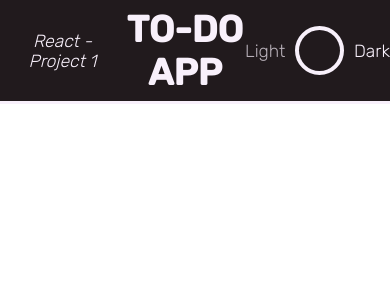
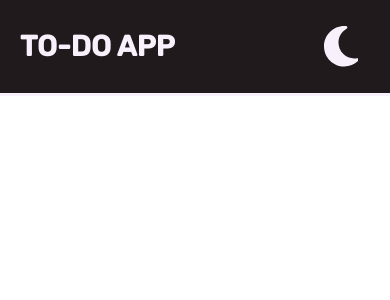
Before and after one commit to omar-ezeldin/react-todo-app, a React (Vite) app: page / in a window 390 px wide. Shown: the top 300 px of the page. Built offline with nearby package versions, Linux system fonts and the light colour scheme.

Commit message:
Added Mobile Mode to Header
- Added a mobile mode for the header

```diff
--- a/src/App.css
+++ b/src/App.css
@@ -103,3 +103,45 @@
 .mode-inner-circle.dark {background-color: var(--black); margin-left: auto;}
 
 .mode-text.inactive {opacity: 0.7;}
+
+/* Mobile Toggle */
+
+.mobile-toggle {
+  display: none;
+}
+
+.sun {
+  fill: var(--black);
+  height: 100%;
+}
+
+.moon {
+  fill: var(--white);
+  height: 100%;
+}
+
+@media screen and (max-width: 700px) {
+
+  nav {
+    height: 11vh;
+  }
+
+  .nav-sub-title {
+    display: none;
+  }
+
+  .nav-title {
+    font-size: 1.8rem;
+  }
+
+  .mode-toggle {
+    display: none;
+  }
+
+  .mobile-toggle {
+    display: flex;
+    height: 50%;
+    aspect-ratio: 1/1;
+    align-items: center;
+  }
+}
--- a/src/components/Header.jsx
+++ b/src/components/Header.jsx
@@ -1,4 +1,4 @@
-import { useTheme, useThemeUpdate } from "../context/themeContext"
+import { useTheme } from "../context/themeContext"
 import { ModeToggle } from "./modeToggle"
 
 export function Header() {
@@ -7,8 +7,8 @@
 
     return (
         <nav className={darkTheme ? "dark" : "light"}>
-            <h3 className="nav-sub-title">React - Project 1</h3>
-            <h1 className="nav-title">To-do App</h1>
+            <h3 className="noSelect nav-sub-title">React - Project 1</h3>
+            <h1 className="noSelect nav-title">To-do App</h1>
             <ModeToggle />
         </nav>
     )
--- a/src/components/modeToggle.jsx
+++ b/src/components/modeToggle.jsx
@@ -1,10 +1,14 @@
 import { useTheme, useThemeUpdate } from "../context/themeContext"
 
 export function ModeToggle() {
+    const sun = <svg className="sun" xmlns="http://www.w3.org/2000/svg" viewBox="0 0 512 512"><path d="M361.5 1.2c5 2.1 8.6 6.6 9.6 11.9L391 121l107.9 19.8c5.3 1 9.8 4.6 11.9 9.6s1.5 10.7-1.6 15.2L446.9 256l62.3 90.3c3.1 4.5 3.7 10.2 1.6 15.2s-6.6 8.6-11.9 9.6L391 391 371.1 498.9c-1 5.3-4.6 9.8-9.6 11.9s-10.7 1.5-15.2-1.6L256 446.9l-90.3 62.3c-4.5 3.1-10.2 3.7-15.2 1.6s-8.6-6.6-9.6-11.9L121 391 13.1 371.1c-5.3-1-9.8-4.6-11.9-9.6s-1.5-10.7 1.6-15.2L65.1 256 2.8 165.7c-3.1-4.5-3.7-10.2-1.6-15.2s6.6-8.6 11.9-9.6L121 121 140.9 13.1c1-5.3 4.6-9.8 9.6-11.9s10.7-1.5 15.2 1.6L256 65.1 346.3 2.8c4.5-3.1 10.2-3.7 15.2-1.6zM160 256a96 96 0 1 1 192 0 96 96 0 1 1 -192 0zm224 0a128 128 0 1 0 -256 0 128 128 0 1 0 256 0z"/></svg>
+    const moon = <svg className="moon" xmlns="http://www.w3.org/2000/svg" viewBox="0 0 384 512"><path d="M223.5 32C100 32 0 132.3 0 256S100 480 223.5 480c60.6 0 115.5-24.2 155.8-63.4c5-4.9 6.3-12.5 3.1-18.7s-10.1-9.7-17-8.5c-9.8 1.7-19.8 2.6-30.1 2.6c-96.9 0-175.5-78.8-175.5-176c0-65.8 36-123.1 89.3-153.3c6.1-3.5 9.2-10.5 7.7-17.3s-7.3-11.9-14.3-12.5c-6.3-.5-12.6-.8-19-.8z"/></svg>
+
     let darkTheme = useTheme()
     const toggleTheme = useThemeUpdate()
 
     return (
+        <>
             <div className="mode-toggle noSelect">
                 <h4 className={darkTheme ? "mode-text inactive" : "mode-text"}>Light</h4>
                 <div className={darkTheme ? "mode-outer-section dark" : "mode-outer-section light"} onClick={toggleTheme}>
@@ -12,5 +16,10 @@
                 </div>
                 <h4 className={darkTheme ? "mode-text" : "mode-text inactive"}>Dark</h4>
             </div>
+
+            <div className="mobile-toggle" onClick={toggleTheme}>
+                {darkTheme ? moon : sun}
+            </div>
+        </>
     )
 }
```
Lines whose indentation alone changed are shown as unchanged.
